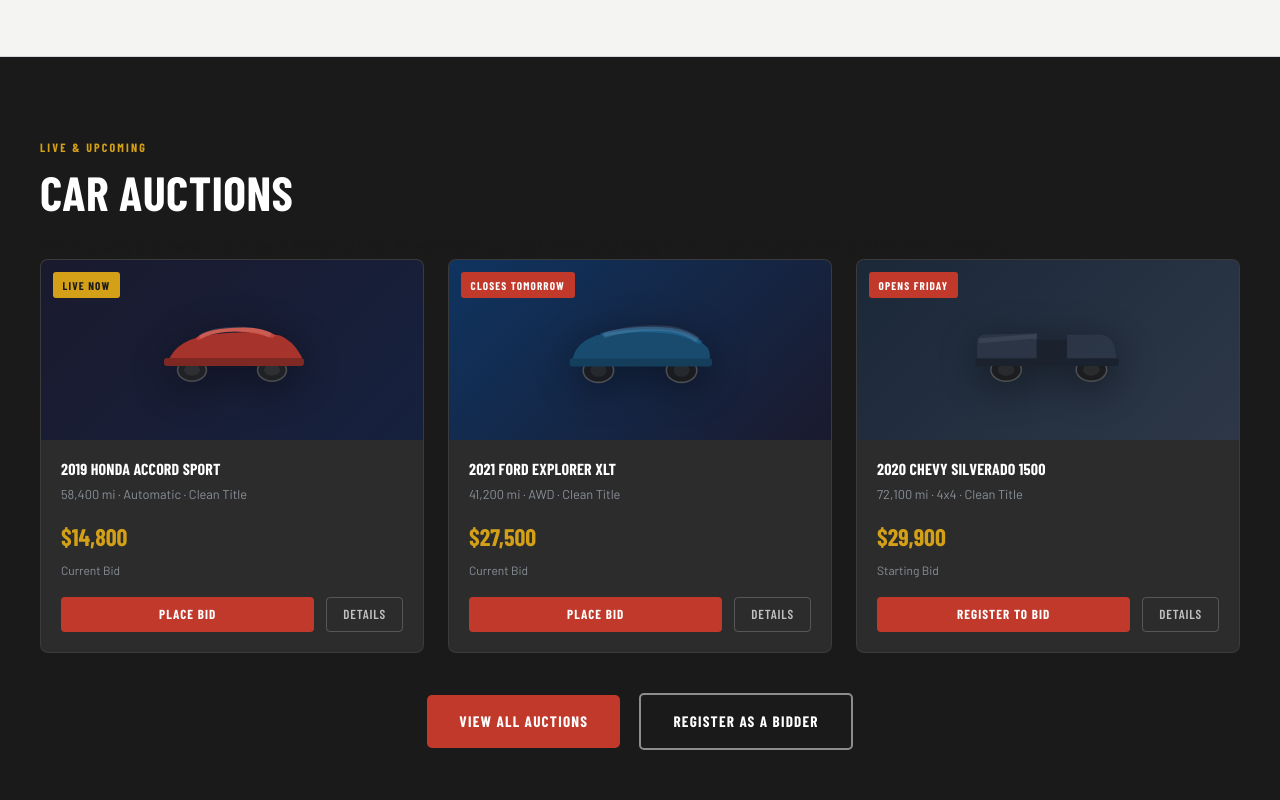
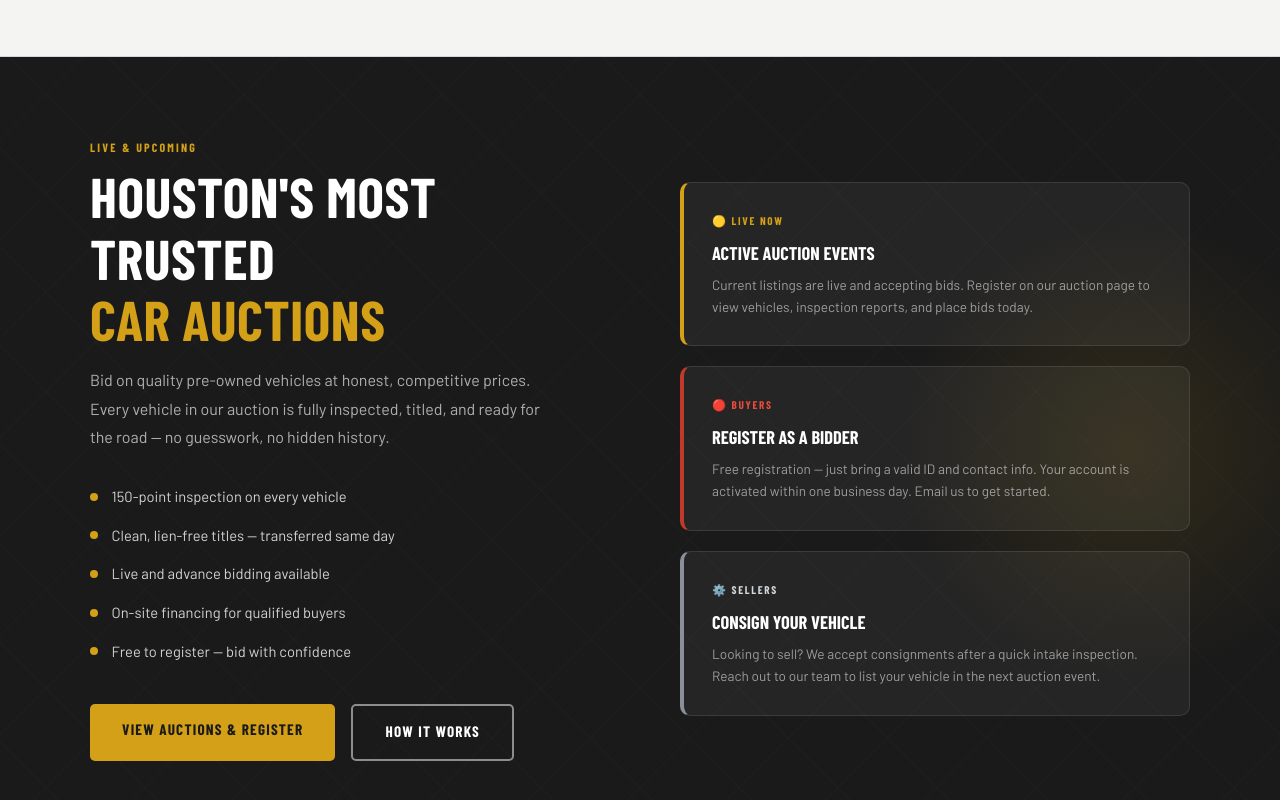
Before and after one commit to firstupconsultantsllc-source/Home, a plain HTML site: page index.html in a window 1280 px wide. Shown: the part 1740-2540 px from the top of the page. Drawn offline with nearby package versions, Linux system fonts and the light colour scheme; a web font is replaced by a local one.

Commit message:
Update index.html

```diff
--- a/index.html
+++ b/index.html
@@ -39,11 +39,7 @@
     header { background: var(--charcoal); position: sticky; top: 0; z-index: 100; box-shadow: 0 4px 20px rgba(0,0,0,0.4); }
     .header-inner { display: flex; align-items: center; justify-content: space-between; padding: 0 1.5rem; max-width: 1200px; margin: 0 auto; height: 72px; }
     .logo-wrap { display: flex; align-items: center; gap: 1rem; }
-    .logo-icon { width: 44px; height: 44px; background: var(--red); border-radius: 6px; display: flex; align-items: center; justify-content: center; flex-shrink: 0; }
-    .logo-icon svg { width: 26px; height: 26px; fill: #fff; }
-    .logo-text { display: flex; flex-direction: column; }
-    .logo-name { font-family: 'Barlow Condensed', sans-serif; font-weight: 900; font-size: 1.35rem; color: #fff; letter-spacing: 0.04em; line-height: 1; text-transform: uppercase; }
-    .logo-tagline { font-size: 0.65rem; color: var(--silver); font-family: 'Barlow', sans-serif; letter-spacing: 0.12em; text-transform: uppercase; margin-top: 2px; }
+    .logo-img { height: 44px; width: auto; }
     nav ul { display: flex; list-style: none; gap: 0; align-items: center; }
     nav ul a { font-family: 'Barlow Condensed', sans-serif; font-weight: 600; font-size: 0.92rem; color: var(--chrome); padding: 0.5rem 1rem; letter-spacing: 0.06em; text-transform: uppercase; transition: color 0.2s; border-bottom: 2px solid transparent; }
     nav ul a:hover { color: #fff; border-bottom-color: var(--red); }
@@ -84,6 +80,8 @@
     .btn-outline:hover { background: rgba(255,255,255,0.1); border-color: #fff; transform: translateY(-2px); }
     .btn-dark { background: var(--charcoal); color: #fff; }
     .btn-dark:hover { background: var(--steel); color: #fff; transform: translateY(-2px); }
+    .btn-gold { background: var(--gold); color: var(--charcoal); }
+    .btn-gold:hover { background: #e6b020; color: var(--charcoal); transform: translateY(-2px); box-shadow: 0 6px 20px rgba(212,160,23,0.4); }
 
     /* SERVICES STRIP */
     .services-strip { background: var(--off); border-bottom: 1px solid var(--chrome); padding: 4rem 1.5rem; }
@@ -101,33 +99,38 @@
     .service-card p { font-size: 0.88rem; color: var(--silver); line-height: 1.65; }
     .service-link { display: inline-flex; align-items: center; gap: 0.4rem; font-family: 'Barlow Condensed', sans-serif; font-weight: 700; font-size: 0.82rem; letter-spacing: 0.08em; text-transform: uppercase; color: var(--red); margin-top: 1rem; }
 
-    /* AUCTION SECTION */
-    .auction-section { padding: 5rem 1.5rem; background: var(--charcoal); }
-    .auction-inner { max-width: 1200px; margin: 0 auto; }
-    .auction-section .section-label { color: var(--gold); }
-    .auction-section h2 { color: #fff; font-size: clamp(2rem, 4.5vw, 3rem); text-transform: uppercase; margin-bottom: 0.75rem; }
-    .auction-section > .auction-inner > p { color: rgba(255,255,255,0.65); max-width: 560px; margin-bottom: 3rem; }
-    .auction-grid { display: grid; grid-template-columns: repeat(3, 1fr); gap: 1.5rem; margin-bottom: 2.5rem; }
-    .auction-card { background: var(--steel); border-radius: 8px; overflow: hidden; border: 1px solid rgba(255,255,255,0.07); transition: transform 0.3s; }
-    .auction-card:hover { transform: translateY(-4px); }
-    .auction-card-img { height: 180px; display: flex; align-items: center; justify-content: center; position: relative; overflow: hidden; }
-    .auction-card-img.sedan { background: linear-gradient(135deg, #1a1a2e 0%, #16213e 100%); }
-    .auction-card-img.suv { background: linear-gradient(135deg, #0f3460 0%, #1a1a2e 100%); }
-    .auction-card-img.truck { background: linear-gradient(135deg, #1b2838 0%, #2d3748 100%); }
-    .car-svg { width: 160px; opacity: 0.85; filter: drop-shadow(0 8px 20px rgba(0,0,0,0.5)); }
-    .auction-badge { position: absolute; top: 0.75rem; left: 0.75rem; background: var(--red); color: #fff; font-family: 'Barlow Condensed', sans-serif; font-weight: 700; font-size: 0.7rem; letter-spacing: 0.1em; text-transform: uppercase; padding: 0.2rem 0.6rem; border-radius: 3px; }
-    .auction-badge.live { background: var(--gold); color: var(--charcoal); }
-    .auction-body { padding: 1.25rem; }
-    .auction-body h4 { font-size: 1rem; color: #fff; text-transform: uppercase; margin-bottom: 0.3rem; }
-    .auction-meta { font-size: 0.8rem; color: var(--silver); margin-bottom: 0.75rem; }
-    .auction-price { font-family: 'Barlow Condensed', sans-serif; font-weight: 900; font-size: 1.5rem; color: var(--gold); }
-    .auction-price span { font-size: 0.75rem; color: var(--silver); font-weight: 400; font-family: 'Barlow', sans-serif; display: block; margin-top: 2px; }
-    .auction-actions { display: flex; gap: 0.75rem; margin-top: 1rem; }
-    .bid-btn { flex: 1; background: var(--red); color: #fff; border: none; border-radius: 4px; padding: 0.55rem; font-family: 'Barlow Condensed', sans-serif; font-weight: 700; font-size: 0.82rem; letter-spacing: 0.08em; text-transform: uppercase; cursor: pointer; transition: background 0.2s; }
-    .bid-btn:hover { background: var(--red-lt); }
-    .details-btn { padding: 0.55rem 1rem; background: transparent; border: 1px solid rgba(255,255,255,0.2); border-radius: 4px; color: rgba(255,255,255,0.7); font-family: 'Barlow Condensed', sans-serif; font-weight: 600; font-size: 0.82rem; letter-spacing: 0.06em; text-transform: uppercase; cursor: pointer; transition: all 0.2s; }
-    .details-btn:hover { border-color: #fff; color: #fff; }
-    .auction-cta { text-align: center; margin-top: 1rem; }
+    /* =============================================
+       AUCTION SECTION — updated promo-style
+       ============================================= */
+    .auction-section { padding: 5rem 1.5rem; background: var(--charcoal); position: relative; overflow: hidden; }
+    .auction-section::before {
+      content: '';
+      position: absolute; inset: 0;
+      background-image:
+        repeating-linear-gradient(45deg, rgba(255,255,255,0.012) 0px, rgba(255,255,255,0.012) 1px, transparent 1px, transparent 70px),
+        repeating-linear-gradient(-45deg, rgba(255,255,255,0.012) 0px, rgba(255,255,255,0.012) 1px, transparent 1px, transparent 70px);
+      pointer-events: none;
+    }
+    .auction-glow { position: absolute; top: 50%; right: -100px; transform: translateY(-50%); width: 500px; height: 500px; background: radial-gradient(ellipse, rgba(212,160,23,0.12) 0%, transparent 65%); pointer-events: none; }
+    .auction-inner { max-width: 1100px; margin: 0 auto; position: relative; z-index: 2; display: grid; grid-template-columns: 1fr 1fr; gap: 5rem; align-items: center; }
+    .auction-left .section-label { color: var(--gold); }
+    .auction-left h2 { font-size: clamp(2.2rem, 5vw, 3.5rem); color: #fff; text-transform: uppercase; margin-bottom: 1rem; line-height: 1.1; }
+    .auction-left h2 span { color: var(--gold); }
+    .auction-left p { color: rgba(255,255,255,0.65); font-size: 1rem; line-height: 1.8; margin-bottom: 2rem; max-width: 460px; }
+    .auction-features { list-style: none; display: flex; flex-direction: column; gap: 0.85rem; margin-bottom: 2.5rem; }
+    .auction-features li { display: flex; align-items: center; gap: 0.85rem; color: rgba(255,255,255,0.8); font-size: 0.92rem; }
+    .auction-features li::before { content: ''; width: 8px; height: 8px; background: var(--gold); border-radius: 50%; flex-shrink: 0; }
+    .auction-btns { display: flex; gap: 1rem; flex-wrap: wrap; }
+    .auction-right { display: flex; flex-direction: column; gap: 1.25rem; }
+    .auction-promo-card { background: rgba(255,255,255,0.05); border: 1px solid rgba(255,255,255,0.1); border-radius: 10px; padding: 1.75rem; border-left: 4px solid var(--gold); transition: background 0.25s, transform 0.25s; }
+    .auction-promo-card:hover { background: rgba(255,255,255,0.08); transform: translateX(4px); }
+    .promo-card-label { font-family: 'Barlow Condensed', sans-serif; font-weight: 700; font-size: 0.7rem; letter-spacing: 0.15em; text-transform: uppercase; color: var(--gold); margin-bottom: 0.5rem; }
+    .promo-card-title { font-family: 'Barlow Condensed', sans-serif; font-weight: 800; font-size: 1.15rem; color: #fff; text-transform: uppercase; margin-bottom: 0.3rem; }
+    .promo-card-desc { font-size: 0.85rem; color: rgba(255,255,255,0.55); line-height: 1.6; }
+    .auction-promo-card:nth-child(2) { border-left-color: var(--red); }
+    .auction-promo-card:nth-child(2) .promo-card-label { color: var(--red-lt); }
+    .auction-promo-card:nth-child(3) { border-left-color: var(--silver); }
+    .auction-promo-card:nth-child(3) .promo-card-label { color: var(--chrome); }
 
     /* WHY SECTION */
     .why-section { padding: 5rem 1.5rem; background: var(--white); }
@@ -141,14 +144,13 @@
     .why-checklist li { display: flex; align-items: center; gap: 0.75rem; color: rgba(255,255,255,0.8); font-size: 0.9rem; }
     .check-icon { width: 20px; height: 20px; background: var(--red); border-radius: 50%; display: flex; align-items: center; justify-content: center; flex-shrink: 0; }
     .check-icon svg { width: 11px; height: 11px; fill: #fff; }
-    .why-right { }
     .why-right .section-label { color: var(--red); }
     .why-right h2 { font-size: clamp(1.8rem, 4vw, 2.8rem); text-transform: uppercase; margin-bottom: 0.75rem; }
     .why-right > p { color: var(--silver); margin-bottom: 2.5rem; }
     .why-list { list-style: none; display: flex; flex-direction: column; gap: 1.5rem; }
     .why-item { display: flex; gap: 1.25rem; align-items: flex-start; }
     .why-num { font-family: 'Barlow Condensed', sans-serif; font-weight: 900; font-size: 2rem; color: var(--chrome); line-height: 1; flex-shrink: 0; width: 40px; }
-    .why-item h4 { font-size: 1rem; margin-bottom: 0.2rem; text-transform: uppercase; font-size: 0.95rem; }
+    .why-item h4 { font-size: 0.95rem; margin-bottom: 0.2rem; text-transform: uppercase; }
     .why-item p { font-size: 0.87rem; color: var(--silver); line-height: 1.65; }
 
     /* BANNER */
@@ -209,7 +211,7 @@
       .hero-accent { display: none; }
       .hero-right { flex-direction: row; }
       .services-grid { grid-template-columns: 1fr 1fr; }
-      .auction-grid { grid-template-columns: 1fr 1fr; }
+      .auction-inner { grid-template-columns: 1fr; gap: 3rem; }
       .why-inner { grid-template-columns: 1fr; gap: 3rem; }
       .hours-inner { grid-template-columns: 1fr; gap: 2rem; }
       .contact-grid { grid-template-columns: 1fr; }
@@ -222,8 +224,8 @@
       nav.open ul a { display: block; padding: 0.7rem 1rem; border-bottom: 1px solid rgba(255,255,255,0.06); }
       .header-inner { position: relative; }
       .services-grid { grid-template-columns: 1fr; }
-      .auction-grid { grid-template-columns: 1fr; }
       .hero-right { flex-direction: column; }
+      .auction-btns { flex-direction: column; }
     }
   </style>
 </head>
@@ -245,7 +247,7 @@
         <ul>
           <li><a href="/">Home</a></li>
           <li><a href="#services">Repair Services</a></li>
-        <li><a href="#auctions">Car Auctions</a></li>
+          <li><a href="auctions.html">Car Auctions</a></li>
           <li><a href="#why">Why Us</a></li>
           <li><a href="#contact">Contact</a></li>
           <li><a href="tel:8005550199" class="nav-cta">Call Now</a></li>
@@ -264,7 +266,7 @@
         <p class="hero-sub">Expert auto repairs, diagnostics, and maintenance — plus Houston's most transparent car auction marketplace. First Up Consultants puts you in control of your automotive experience.</p>
         <div class="hero-btns">
           <a href="#services" class="btn btn-primary">View Repair Services</a>
-          <a href="#auctions" class="btn btn-outline">Browse Auctions</a>
+          <a href="auctions.html" class="btn btn-outline">Browse Auctions</a>
         </div>
       </div>
       <div class="hero-right">
@@ -351,91 +353,42 @@
     </div>
   </section>
 
-  <!-- AUCTIONS -->
+  <!-- AUCTIONS — updated promo section -->
   <section class="auction-section" id="auctions">
+    <div class="auction-glow"></div>
     <div class="auction-inner">
-      <div class="reveal">
+      <div class="auction-left reveal">
         <span class="section-label">Live &amp; Upcoming</span>
-        <h2>Car Auctions</h2>
-        <p>Bid on quality pre-owned vehicles at honest prices. All vehicles inspected, titled, and ready for the road. Register free and bid with confidence.</p>
-      </div>
-      <div class="auction-grid">
-        <div class="auction-card reveal">
-          <div class="auction-card-img sedan">
-            <div class="auction-badge live">Live Now</div>
-            <svg class="car-svg" viewBox="0 0 200 80" xmlns="http://www.w3.org/2000/svg">
-              <ellipse cx="50" cy="65" rx="18" ry="14" fill="#222" stroke="#555" stroke-width="2"/>
-              <ellipse cx="50" cy="65" rx="10" ry="7" fill="#333"/>
-              <ellipse cx="150" cy="65" rx="18" ry="14" fill="#222" stroke="#555" stroke-width="2"/>
-              <ellipse cx="150" cy="65" rx="10" ry="7" fill="#333"/>
-              <path d="M20 55 Q30 25 80 20 Q120 15 160 22 Q175 28 185 45 Q190 52 185 55 Z" fill="#c0392b"/>
-              <path d="M55 25 Q70 12 115 12 Q140 12 155 22 L150 25 Q130 18 105 17 Q72 18 58 28 Z" fill="#e74c3c"/>
-              <rect x="15" y="50" width="175" height="10" rx="4" fill="#922b21"/>
-              <path d="M60 24 Q75 14 110 14 Q135 14 148 22" fill="none" stroke="rgba(255,255,255,0.15)" stroke-width="6"/>
-            </svg>
-          </div>
-          <div class="auction-body">
-            <h4>2019 Honda Accord Sport</h4>
-            <div class="auction-meta">58,400 mi · Automatic · Clean Title</div>
-            <div class="auction-price">$14,800 <span>Current Bid</span></div>
-            <div class="auction-actions">
-              <button class="bid-btn">Place Bid</button>
-              <button class="details-btn">Details</button>
+        <h2>Houston's Most Trusted<br/><span>Car Auctions</span></h2>
+        <p>Bid on quality pre-owned vehicles at honest, competitive prices. Every vehicle in our auction is fully inspected, titled, and ready for the road — no guesswork, no hidden history.</p>
+        <ul class="auction-features">
+          <li>150-point inspection on every vehicle</li>
+          <li>Clean, lien-free titles — transferred same day</li>
+          <li>Live and advance bidding available</li>
+          <li>On-site financing for qualified buyers</li>
+          <li>Free to register — bid with confidence</li>
+        </ul>
+        <div class="auction-btns">
+          <a href="auctions.html" class="btn btn-gold">View Auctions &amp; Register</a>
+          <a href="auctions.html#how-it-works" class="btn btn-outline">How It Works</a>
         </div>
       </div>
+      <div class="auction-right reveal" style="transition-delay:0.15s">
+        <div class="auction-promo-card">
+          <div class="promo-card-label">🟡 Live Now</div>
+          <div class="promo-card-title">Active Auction Events</div>
+          <div class="promo-card-desc">Current listings are live and accepting bids. Register on our auction page to view vehicles, inspection reports, and place bids today.</div>
         </div>
-        <div class="auction-card reveal" style="transition-delay:0.1s">
-          <div class="auction-card-img suv">
-            <div class="auction-badge">Closes Tomorrow</div>
-            <svg class="car-svg" viewBox="0 0 200 85" xmlns="http://www.w3.org/2000/svg">
-              <ellipse cx="48" cy="68" rx="19" ry="15" fill="#1a1a1a" stroke="#555" stroke-width="2"/>
-              <ellipse cx="48" cy="68" rx="10" ry="8" fill="#2a2a2a"/>
-              <ellipse cx="152" cy="68" rx="19" ry="15" fill="#1a1a1a" stroke="#555" stroke-width="2"/>
-              <ellipse cx="152" cy="68" rx="10" ry="8" fill="#2a2a2a"/>
-              <path d="M15 58 Q18 30 55 22 Q95 14 140 18 Q168 22 185 40 Q190 52 185 58 Z" fill="#1a5276"/>
-              <path d="M50 22 Q90 10 140 15 Q162 18 178 32 L173 35 Q155 24 135 22 Q90 17 55 26 Z" fill="#2980b9" opacity="0.5"/>
-              <rect x="12" y="53" width="178" height="10" rx="3" fill="#154360"/>
-              <path d="M55 24 Q95 12 138 16 Q158 19 172 30" fill="none" stroke="rgba(255,255,255,0.12)" stroke-width="7"/>
-            </svg>
+        <div class="auction-promo-card">
+          <div class="promo-card-label">🔴 Buyers</div>
+          <div class="promo-card-title">Register as a Bidder</div>
+          <div class="promo-card-desc">Free registration — just bring a valid ID and contact info. Your account is activated within one business day. Email us to get started.</div>
         </div>
-          <div class="auction-body">
-            <h4>2021 Ford Explorer XLT</h4>
-            <div class="auction-meta">41,200 mi · AWD · Clean Title</div>
-            <div class="auction-price">$27,500 <span>Current Bid</span></div>
-            <div class="auction-actions">
-              <button class="bid-btn">Place Bid</button>
-              <button class="details-btn">Details</button>
+        <div class="auction-promo-card">
+          <div class="promo-card-label">⚙️ Sellers</div>
+          <div class="promo-card-title">Consign Your Vehicle</div>
+          <div class="promo-card-desc">Looking to sell? We accept consignments after a quick intake inspection. Reach out to our team to list your vehicle in the next auction event.</div>
         </div>
-          </div>
-        </div>
-        <div class="auction-card reveal" style="transition-delay:0.2s">
-          <div class="auction-card-img truck">
-            <div class="auction-badge">Opens Friday</div>
-            <svg class="car-svg" viewBox="0 0 210 85" xmlns="http://www.w3.org/2000/svg">
-              <ellipse cx="50" cy="68" rx="20" ry="15" fill="#1a1a1a" stroke="#555" stroke-width="2"/>
-              <ellipse cx="50" cy="68" rx="11" ry="8" fill="#2a2a2a"/>
-              <ellipse cx="162" cy="68" rx="20" ry="15" fill="#1a1a1a" stroke="#555" stroke-width="2"/>
-              <ellipse cx="162" cy="68" rx="11" ry="8" fill="#2a2a2a"/>
-              <path d="M12 58 L12 32 Q12 24 20 22 L90 20 L90 28 L130 28 L130 22 L175 22 Q188 24 192 36 L196 58 Z" fill="#2d3748"/>
-              <rect x="90" y="28" width="40" height="30" fill="#1a202c"/>
-              <rect x="10" y="53" width="188" height="10" rx="3" fill="#1a202c"/>
-              <path d="M14 30 L88 24 L88 28" fill="none" stroke="rgba(255,255,255,0.08)" stroke-width="6"/>
-            </svg>
-          </div>
-          <div class="auction-body">
-            <h4>2020 Chevy Silverado 1500</h4>
-            <div class="auction-meta">72,100 mi · 4x4 · Clean Title</div>
-            <div class="auction-price">$29,900 <span>Starting Bid</span></div>
-            <div class="auction-actions">
-              <button class="bid-btn">Register to Bid</button>
-              <button class="details-btn">Details</button>
-            </div>
-          </div>
-        </div>
-      </div>
-      <div class="auction-cta reveal">
-        <a href="#contact" class="btn btn-primary" style="margin-right:1rem;">View All Auctions</a>
-        <a href="#contact" class="btn btn-outline">Register as a Bidder</a>
       </div>
     </div>
   </section>
@@ -490,7 +443,7 @@
     <p class="reveal" style="transition-delay:0.1s">Whether you need a quick oil change, a full engine overhaul, or your next great vehicle at auction — we're your one-stop automotive partner in Houston.</p>
     <div class="cta-btns reveal" style="transition-delay:0.2s">
       <a href="tel:8005550199" class="btn" style="background:#fff; color:var(--red);">Call (800) 555-0199</a>
-      <a href="#auctions" class="btn btn-outline">Browse Auctions</a>
+      <a href="auctions.html" class="btn btn-outline">Browse Auctions</a>
     </div>
   </div>
 
@@ -550,14 +503,14 @@
         <div class="contact-block reveal" style="transition-delay:0.2s">
           <h3>Car Auctions</h3>
           <p>View live and upcoming auction listings, register as a buyer or seller, and access financing options for your auction win.</p>
-          <a href="#auctions" class="btn btn-primary" style="background:var(--red); color:#fff; margin-top:1rem; display:inline-block; padding:0.65rem 1.4rem; font-size:0.85rem; border-radius:5px;">View Auctions</a>
+          <a href="auctions.html" class="btn btn-primary" style="background:var(--red); color:#fff; margin-top:1rem; display:inline-block; padding:0.65rem 1.4rem; font-size:0.85rem; border-radius:5px;">View Auctions →</a>
         </div>
       </div>
     </div>
   </section>
 
   <footer>
-    <p>&copy; 2025 <a href="/">First Up Consultants</a> · All Rights Reserved · Houston, TX  · <a href="mailto:service@firstupconsultants.com">service@firstupconsultants.com</a></p>
+    <p>&copy; 2025 <a href="/">First Up Consultants</a> · All Rights Reserved · Houston, TX · <a href="mailto:service@firstupconsultants.com">service@firstupconsultants.com</a></p>
   </footer>
 
   <script>
@@ -572,23 +525,6 @@
       });
     }, { threshold: 0.1 });
     reveals.forEach(r => obs.observe(r));
-
-    // Auction bid buttons
-    document.querySelectorAll('.bid-btn').forEach(btn => {
-      btn.addEventListener('click', function() {
-        const card = this.closest('.auction-card');
-        const priceEl = card.querySelector('.auction-price');
-        const match = priceEl.textContent.match(/\$([\d,]+)/);
-        if (match) {
-          const current = parseInt(match[1].replace(',',''));
-          const next = current + 500;
-          priceEl.innerHTML = '$' + next.toLocaleString() + ' <span>Current Bid</span>';
-          this.textContent = 'Bid Placed!';
-          this.style.background = '#16a34a';
-          setTimeout(() => { this.textContent = 'Place Bid'; this.style.background = ''; }, 2000);
-        }
-      });
-    });
   </script>
 </body>
 </html>
```
Lines whose indentation alone changed are shown as unchanged.
